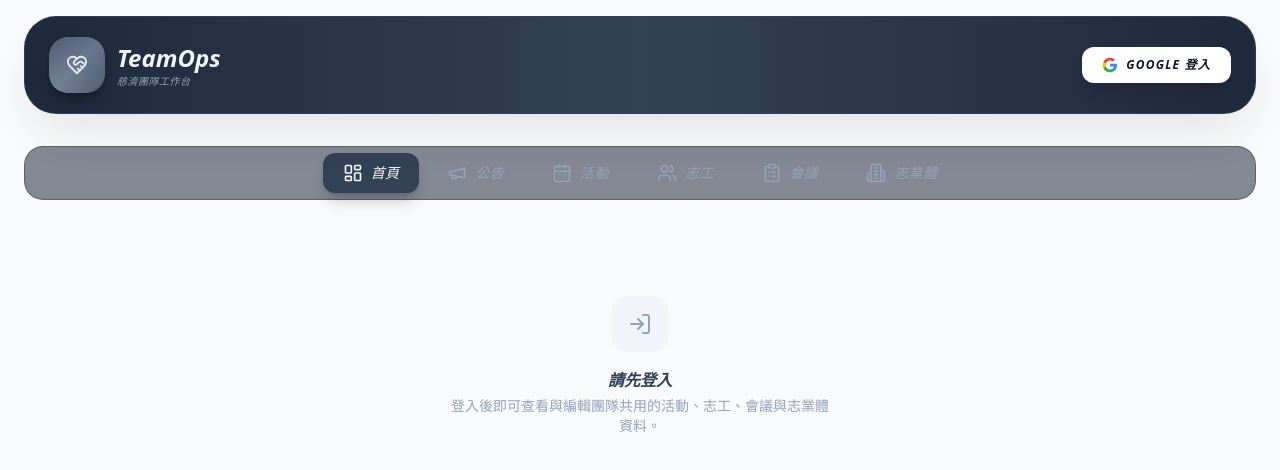
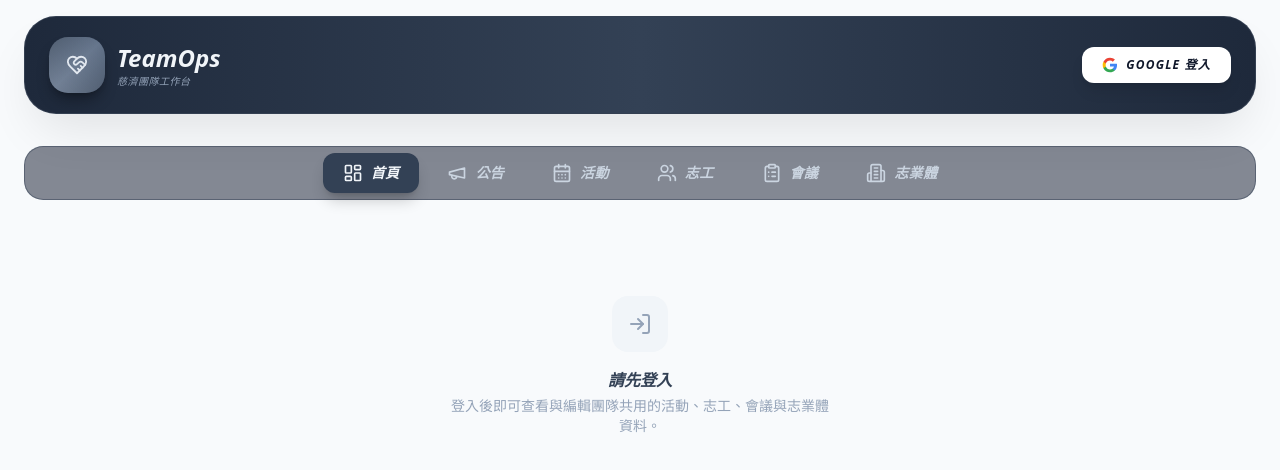
Before and after one commit to crwingsck-cmyk/team-ops, a React (Vite) app: page / in a window 1280 px wide. Shown: the top 470 px of the page. Built offline with nearby package versions, Linux system fonts and the light colour scheme; no server answers.

Commit message:
Increase inactive tab text contrast
text-slate-400 on the dark nav background read as blurry/low-contrast;
switch to text-slate-300 with a bolder weight and a brighter hover state.

```diff
--- a/src/components/shell/TabNav.jsx
+++ b/src/components/shell/TabNav.jsx
@@ -8,8 +8,8 @@ export default function TabNav({ tabs, activeTab, onChange }) {
           <button
             key={tab.id}
             onClick={() => onChange(tab.id)}
-            className={`col-span-1 relative px-2 xl:px-5 py-2 xl:py-2.5 rounded-xl font-medium text-xs xl:text-sm tracking-wide transition-all duration-300 italic
-              ${isActive ? "bg-slate-700 text-slate-100 shadow-lg shadow-black/20" : "text-slate-400 hover:text-slate-200 hover:bg-slate-800/50"}`}
+            className={`col-span-1 relative px-2 xl:px-5 py-2 xl:py-2.5 rounded-xl font-semibold text-xs xl:text-sm tracking-wide transition-all duration-300 italic
+              ${isActive ? "bg-slate-700 text-slate-100 shadow-lg shadow-black/20" : "text-slate-300 hover:text-white hover:bg-slate-800/50"}`}
           >
             <div className="flex flex-col xl:flex-row items-center justify-center gap-0.5 xl:gap-2">
               <Icon size={18} className="xl:w-5 xl:h-5" />
```
